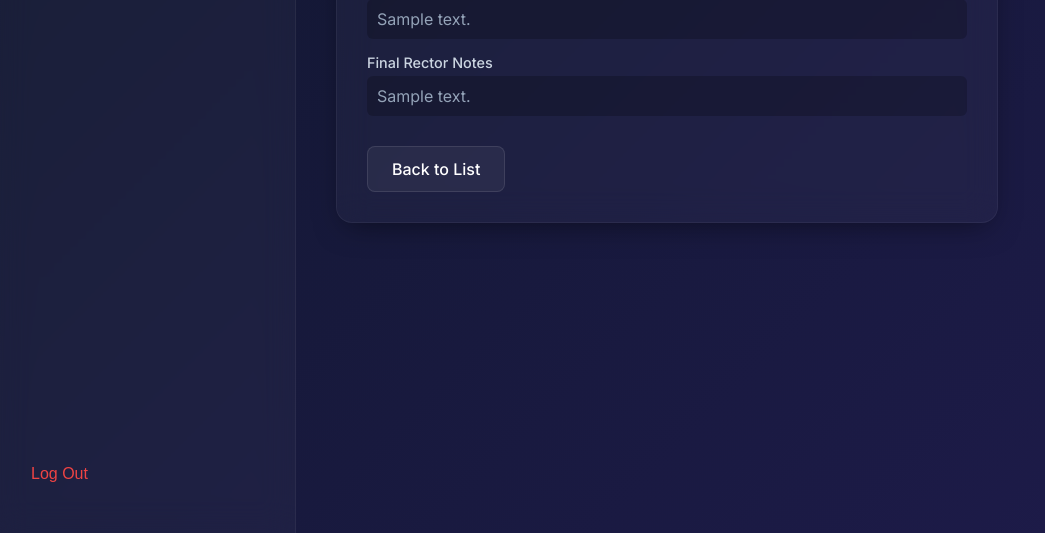
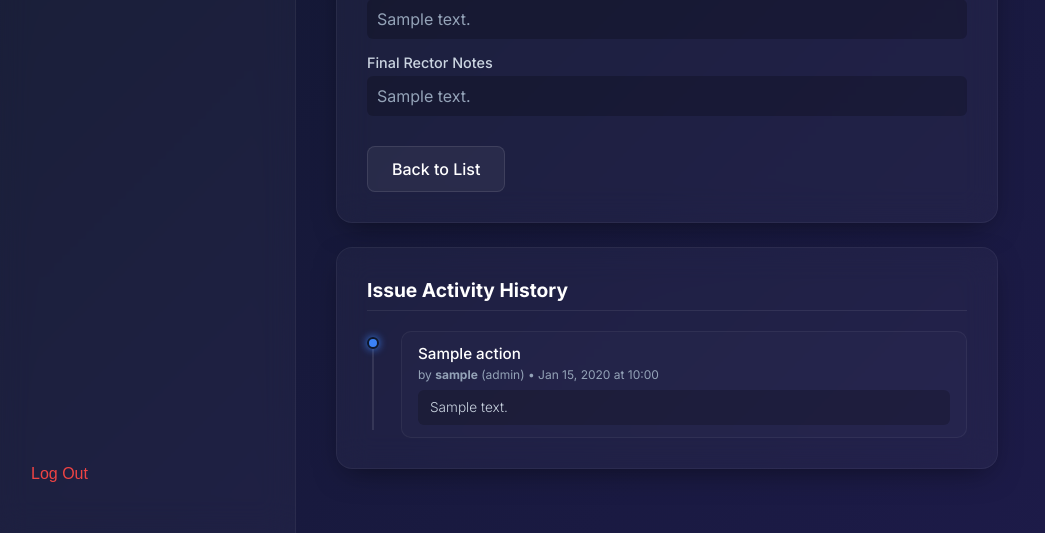
Before and after one commit to zaingillani09/aims-fyp, a Django app: template core/templates/core/teacher/issue_detail.html in a window 1280 px wide. Shown: the part 704-1237 px from the top of the page, without its empty margins (5-1050 px from the left). Run offline with Django 5.2, Linux system fonts and the light colour scheme; the template is opened without the code that fills it: most values are stand-ins (such as "Sample title", 1, 10 or a date in 2020); parts of the project's set-up code (start-up, migrations or seed data) failed here and were passed over.

Commit message:
Implement IssueHistory model and visual vertical timeline on issue details and review views

```diff
--- a/core/templates/core/teacher/issue_detail.html
+++ b/core/templates/core/teacher/issue_detail.html
@@ -1,6 +1,96 @@
 {% extends 'core/base.html' %}
 
 {% block content %}
+<style>
+    /* Vertical Timeline styling */
+    .timeline-container {
+        position: relative;
+        padding-left: 24px;
+        margin-top: 15px;
+    }
+
+    .timeline-container::before {
+        content: '';
+        position: absolute;
+        left: 5px;
+        top: 8px;
+        bottom: 8px;
+        width: 2px;
+        background: rgba(255, 255, 255, 0.1);
+    }
+
+    .timeline-item {
+        position: relative;
+        margin-bottom: 24px;
+    }
+
+    .timeline-item:last-child {
+        margin-bottom: 0;
+    }
+
+    .timeline-badge {
+        position: absolute;
+        left: -24px;
+        top: 6px;
+        width: 12px;
+        height: 12px;
+        border-radius: 50%;
+        background: #64748b;
+        border: 2px solid #0f172a;
+        box-sizing: border-box;
+    }
+
+    .timeline-badge.success {
+        background: #10b981;
+        box-shadow: 0 0 8px #10b981;
+    }
+
+    .timeline-badge.danger {
+        background: #ef4444;
+        box-shadow: 0 0 8px #ef4444;
+    }
+
+    .timeline-badge.info {
+        background: #3b82f6;
+        box-shadow: 0 0 8px #3b82f6;
+    }
+
+    .timeline-badge.warning {
+        background: #f59e0b;
+        box-shadow: 0 0 8px #f59e0b;
+    }
+
+    .timeline-content {
+        background: rgba(255, 255, 255, 0.02);
+        border: 1px solid rgba(255, 255, 255, 0.05);
+        border-radius: 10px;
+        padding: 12px 16px;
+        margin-left: 10px;
+    }
+
+    .timeline-content h4 {
+        margin: 0 0 4px 0;
+        color: white;
+        font-size: 0.95rem;
+        font-weight: 500;
+    }
+
+    .timeline-content .meta {
+        font-size: 0.75rem;
+        color: #94a3b8;
+    }
+
+    .timeline-content .notes {
+        font-size: 0.85rem;
+        color: #cbd5e1;
+        margin: 8px 0 0 0;
+        font-weight: 300;
+        line-height: 1.4;
+        background: rgba(0, 0, 0, 0.2);
+        padding: 8px 12px;
+        border-radius: 6px;
+    }
+</style>
 <div style="display: flex; justify-content: space-between; align-items: center; margin-bottom: 20px;">
     <h1 class="page-title" style="margin: 0;">Issue Details</h1>
     <span class="badge {% if issue.status in 'FINAL_APPROVED,DEAN_APPROVED,HOD_APPROVED' %}success{% elif issue.status in 'REJECTED,RETURNED,RETURNED_TO_HOD,RETURNED_TO_DEAN' %}danger{% else %}warning{% endif %}" style="font-size: 1rem; padding: 8px 16px;">
@@ -91,4 +181,30 @@
         </div>
     {% endif %}
 </div>
+
+<div class="glass-panel" style="max-width: 600px; margin-top: 24px;">
+    <h3 style="color: white; font-size: 1.2rem; margin-top: 0; margin-bottom: 20px; border-bottom: 1px solid rgba(255,255,255,0.08); padding-bottom: 8px;">Issue Activity History</h3>
+    {% if history %}
+        <div class="timeline-container">
+            {% for item in history %}
+                <div class="timeline-item">
+                    <div class="timeline-badge {% if item.new_status in 'FINAL_APPROVED,DEAN_APPROVED,HOD_APPROVED' %}success{% elif item.new_status in 'REJECTED,RETURNED,RETURNED_TO_HOD,RETURNED_TO_DEAN' %}danger{% elif item.new_status == 'SUBMITTED' %}info{% else %}warning{% endif %}"></div>
+                    <div class="timeline-content">
+                        <h4>{{ item.action }}</h4>
+                        <div class="meta">
+                            by <strong>{{ item.actor.get_full_name|default:item.actor.username }}</strong>
+                            ({{ item.actor.get_role_display|default:item.actor.role }})
+                            • {{ item.created_at|date:"M d, Y" }} at {{ item.created_at|time:"H:i" }}
+                        </div>
+                        {% if item.notes %}
+                            <p class="notes">{{ item.notes }}</p>
+                        {% endif %}
+                    </div>
+                </div>
+            {% endfor %}
+        </div>
+    {% else %}
+        <p style="color: #94a3b8; font-size: 0.85rem; font-weight: 300; margin: 0;">No activity logged yet.</p>
+    {% endif %}
+</div>
 {% endblock %}
```
Also changed, not shown: core/templates/core/issues/issue_review.html (+109 -18 lines), core/views.py (+15 -1 lines), issues/models.py (+68 -2 lines), issues/migrations/0007_issuehistory.py (added).
